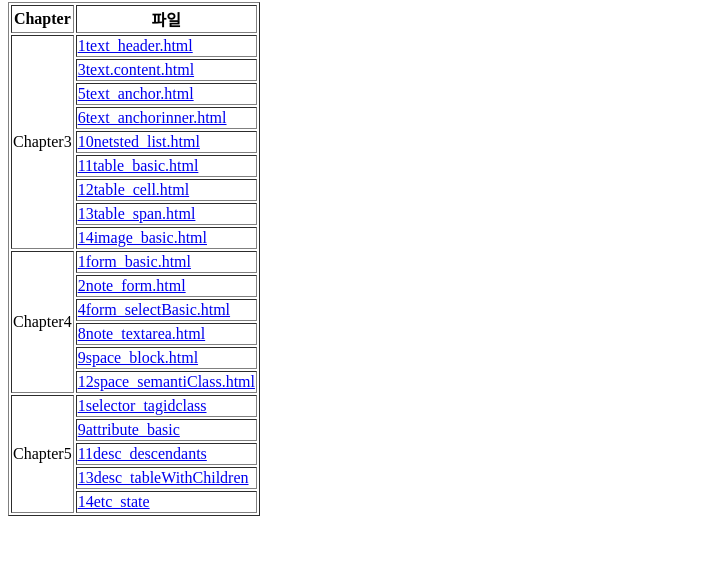
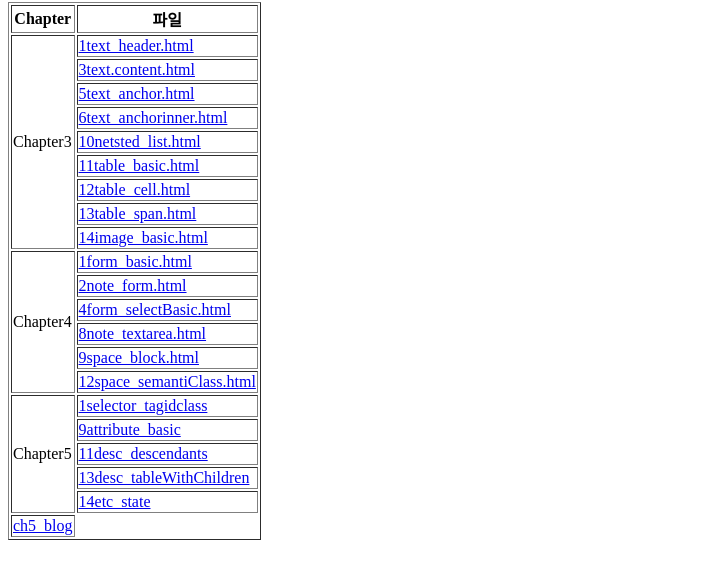
Before and after one commit to jumptop/web26-2-c15, a plain HTML site: page index.html in a window 1280 px wide. Shown: the part 87-666 px from the top of the page, without its empty margins (0-726 px from the left). Drawn offline with Linux system fonts and the light colour scheme.

Commit message:
update: index.html

```diff
--- a/index.html
+++ b/index.html
@@ -30,6 +30,7 @@
         <tr><td><a href="./Chapter5/11desc_descendants.html">11desc_descendants</a></td></tr>
         <tr><td><a href="./Chapter5/13desc_tableWithChildren.html">13desc_tableWithChildren</a></td></tr>
         <tr><td><a href="./Chapter5/14etc_state.html">14etc_state</a></td></tr>
+        <tr><td><a href="./Chapter5/ch5_blog.html">ch5_blog</a></td></tr>
     </table>
 </body>
 </html>
```
